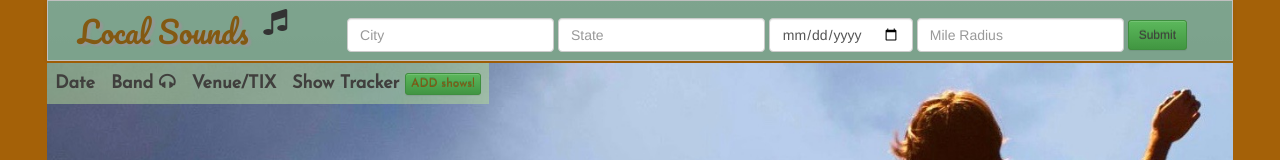
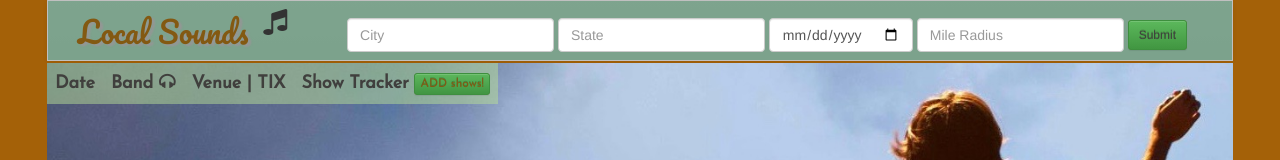
Before and after one commit to MatieuB/sound-project, a plain HTML site: page index.html in a window 1280 px wide. Shown: the top 160 px of the page. Drawn offline with nearby package versions, Linux system fonts and the light colour scheme.

Commit message:
bugfix text edit

```diff
--- a/index.html
+++ b/index.html
@@ -68,7 +68,7 @@
               Band  <i class="fa fa-headphones"></i>
             </td>
             <td>
-              Venue/TIX
+              Venue | TIX
             </td>
             <td>
               Show Tracker <input class="btn btn-xs btn-success" id="makeList" type="submit" value="ADD shows!">
```
